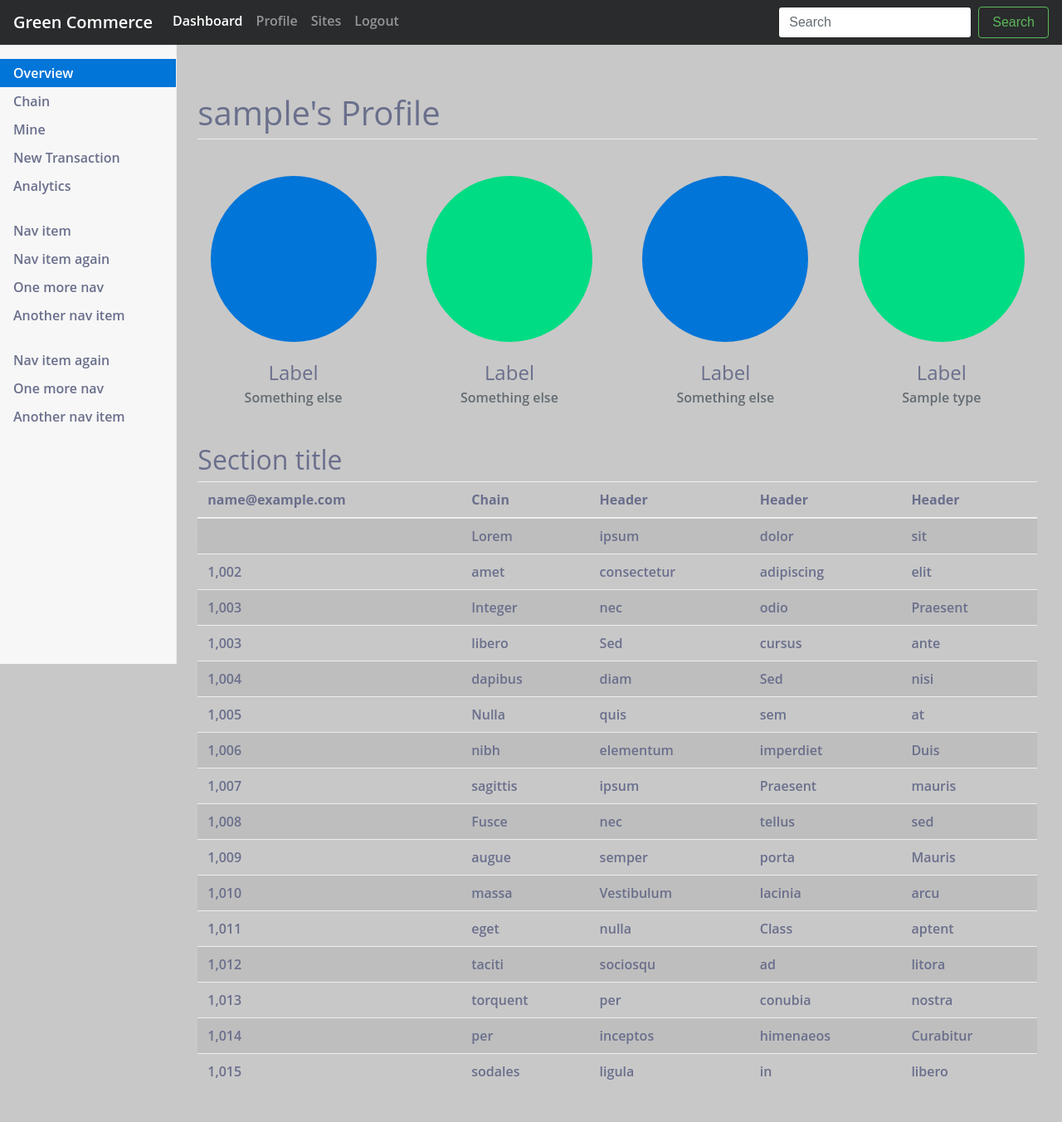
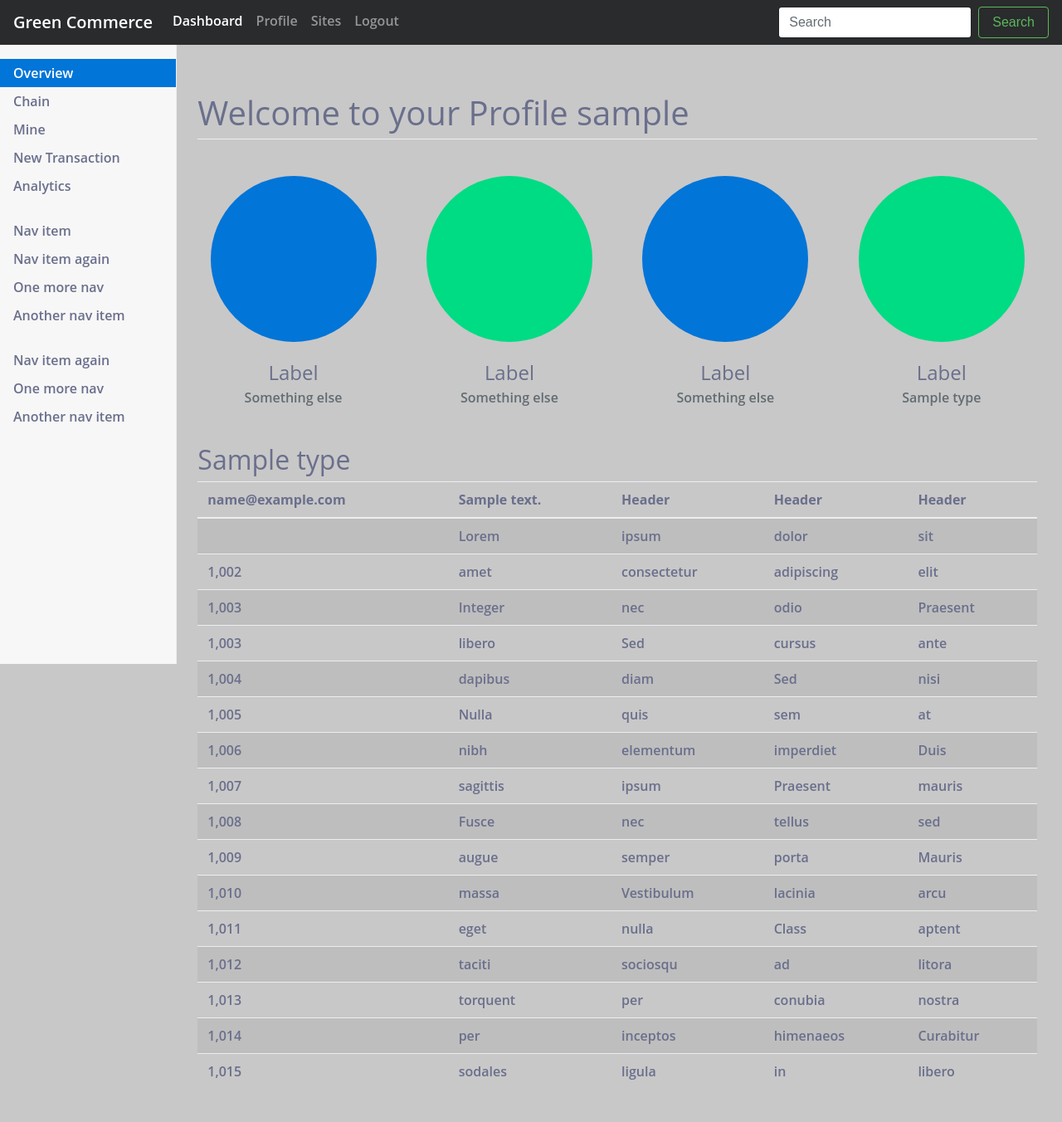
Before and after one commit to PrestonPerriott/Node-Block-Chain, a Node server app: template node-rest-green-commerce/views/profile.handlebars in a window 1280 px wide. Shown: the top 1352 px of the page at 83% size. Run offline with Node 20, Linux system fonts and the light colour scheme; the template is opened without the code that fills it: most values are stand-ins (such as "Sample title", 1, 10 or a date in 2020); some libraries are stand-ins or nearby versions.

Commit message:
Minor notes and changes

```diff
--- a/node-rest-green-commerce/middleware/gc-pos-product.js
+++ b/node-rest-green-commerce/middleware/gc-pos-product.js
@@ -15,7 +15,8 @@ class POSproduct {
         const responseValue = {
             message: 'Retrieving Block Chain',
             chain: this.blockchain.chain,
-            type: 'chain'
+            type: 'chain',
+            user: req.user
         }
         //might want to try and pass the responseObject to next
         req.responseValue = responseValue;
--- a/node-rest-green-commerce/views/profile.handlebars
+++ b/node-rest-green-commerce/views/profile.handlebars
@@ -48,7 +48,7 @@
         </nav>
 
         <main class="col-sm-9 offset-sm-3 col-md-10 offset-md-2 pt-3">
-          <h1>{{{info.user.username}}}'s Profile</h1>
+          <h1>Welcome to your Profile {{{info.user.username}}}</h1>
 
           <section class="row text-center placeholders">
             <div class="col-6 col-sm-3 placeholder">
@@ -71,19 +71,29 @@
               <h4>Label</h4>
               {{#if info.responseValue.type}}
               <span class="text-muted">{{{info.responseValue.type}}}</span>
+              {{else}}
+              <span class="text-muted">Something else</span>
               {{/if}}
             </div>
           </section>
 
 
-        {{#if info.user.username}}
-          <h2>Section title</h2>
+        {{#if info.responseValue.type}}
+          <h2>{{{info.responseValue.type}}}</h2>
           <div class="table-responsive">
             <table class="table table-striped">
               <thead>
                 <tr>
                   <th>{{{info.user.email}}}</th>
-                  <th>Chain</th>
+                  <th>{{{info.responseValue.message}}}</th>
+                  {{else}}
+                  <h2>No response Type</h2>
+          <div class="table-responsive">
+            <table class="table table-striped">
+              <thead>
+                <tr>
+                  <th>{{{info.user.email}}}</th>
+                  <th>No response message</th>
                   {{/if}}
                   <th>Header</th>
                   <th>Header</th>
```
Also changed, not shown: node-rest-green-commerce/routes/users.js (+9 -3 lines), 1 other file.
